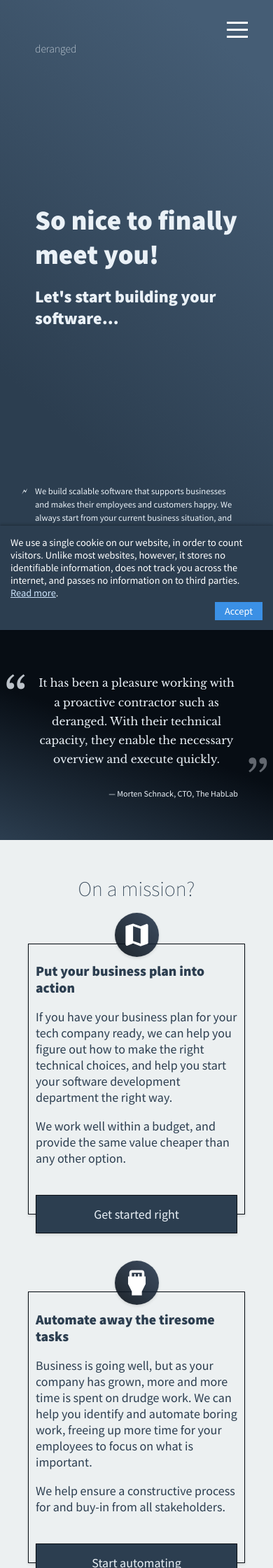
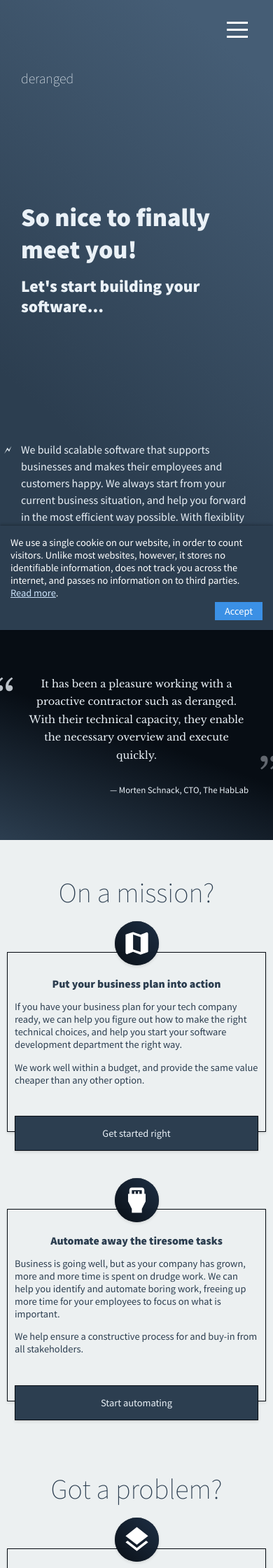
Before and after one commit to derangeddk/deranged.dk, a Jekyll site: the page built from index.html, in a window 390 px wide. Shown: the top 2240 px of the page at 70% size. Built offline with Jekyll 4.4.1, drawn with Linux system fonts in a browser that asks for light colours.

Commit message:
Improved responsiveness of home page

```diff
--- a/css/home.scss
+++ b/css/home.scss
@@ -14,6 +14,16 @@ permalink: /css/homestyle.css
   background-image: linear-gradient(40deg, #2c3e50 30%, #455d75 90%);
   color: #eaf1f7;
   position: relative;
+
+  @media (max-width: 1000px) {
+    padding: 100px 50px;
+  }
+  @media (max-width: 600px) {
+    padding: 100px 30px;
+    font-size: 0.95em;
+    height: auto;
+  }
+
   .logo {
     color: inherit;
     text-decoration: inherit;
@@ -28,10 +38,25 @@ permalink: /css/homestyle.css
     h1 {
       font-size: 2em;
       margin: 0;
+
+      @media (max-width: 400px) {
+        margin: 15px 0;
+      }
     }
     h2 {
       font-size: 1.3em;
       margin: 0;
+
+      @media (max-width: 400px) {
+        margin: 0 0 15px;
+      }
+    }
+
+    @media (max-width: 1200px) {
+      font-size: 2em;
+    }
+    @media (max-width: 900px) {
+      font-size: 1.6em;
     }
   }
   .quick-intro {
@@ -46,6 +71,10 @@ permalink: /css/homestyle.css
       left: -1.5em;
       top: 0;
     }
+
+    @media (max-width: 400px) {
+      margin-bottom: 25px;
+    }
   }
   .more-button {
     background-color: transparent;
@@ -58,20 +87,22 @@ permalink: /css/homestyle.css
     height: 48px;
     width: 48px;
     animation: upanddown 2.5s linear infinite alternate;
+
+    @media (max-width: 1000px) {
+      right: 50px;
+    }
+    @media (max-width: 600px) {
+      right: 30px;
+    }
   }
   @media screen and (max-width:768px) {
-    padding: 60px 50px 100px;
     .big-greeting {
-      h1 {font-size: 1.3em; margin-bottom: 20px;}
-      h2 {font-size: 0.8em}
+      font-size: 1.2em;
     }
     .more-button {
       bottom:30px;
       right: 30px;
     }
-  }
-  @media screen and (max-width: 539px) {
-    font-size: 12px;
   }
 }
 
@@ -134,10 +165,14 @@ permalink: /css/homestyle.css
     &:before {
       content: '— ';
     }
+
+    @media screen and (max-width: 539px) {
+      font-size: 1.15em;
+    }
   }
   @media screen and (max-width: 539px) {
-    padding: 30px 50px;
-    font-size: 12px;
+    padding: 30px 35px;
+    font-size: 0.7em;
   }
 }
 
@@ -157,6 +192,14 @@ permalink: /css/homestyle.css
     background: #375068;
     transform: scale(1.1);
   }
+
+  @media screen and (max-width: 539px) {
+    font-size: 1.2em;
+  }
+
+  @media (max-width: 400px) {
+    margin: 20px -25px;
+  }
 }
 
 .products-section {
@@ -166,10 +209,9 @@ permalink: /css/homestyle.css
   justify-content: center;
   align-items: center;
   @media screen and (max-width:767px) {
-    padding: 0 30px;
+    padding: 0 10px;
   }
   @media screen and (max-width: 539px) {
-    font-size: 12px;
     padding: 0;
   }
 }
@@ -206,7 +248,7 @@ permalink: /css/homestyle.css
     }
     img {
       transform: translateY(-45px) translateX(-45px);
-      /*background-color: rgba(7, 13, 20, 0.9);*/
+      background-color: rgba(7, 13, 20, 0.9);
       background-image: linear-gradient(45deg, rgba(7, 13, 20, 0.9), rgba(30, 49, 73, 0.85));
       padding: 10px;
       border-radius: 100%;
@@ -275,14 +317,27 @@ permalink: /css/homestyle.css
     .product {
       margin-bottom: 100px;
       margin-left: 10px;
-      font-size: 18px;
       width: auto;
       max-width: 500px;
       padding-bottom: 50px;
+
+      &:hover img {
+        transform: scale(1.1);
+        box-shadow: 0 0 3px rgba(0, 0, 0, 0.15), 0 3px 6px rgba(0, 0, 0, 0.15);
+        background-color: #070d14;
+      }
+
+      h1 {
+        text-align: center;
+        margin-top: 1.5em;
+      }
     }
   }
   @media screen and (max-width:539px) {
-    padding: 50px 30px;
+    padding: 50px 10px;
+  }
+  @media screen and (max-width: 400px) {
+    padding: 50px 0;
   }
 }
 
@@ -307,6 +362,9 @@ permalink: /css/homestyle.css
   }
   @media screen and (max-width: 539px) {
     padding: 50px 30px;
+  }
+  @media screen and (max-width: 400px) {
+    padding: 50px 10px;
   }
 }
 
@@ -365,6 +423,12 @@ permalink: /css/homestyle.css
       margin-left: 0;
     }
   }
+  @media screen and (max-width: 400px) {
+    .who-we-are-content {
+      padding-left: 10px;
+      padding-right: 10px;
+    }
+  }
 }
 
 .who-we-are-content {
```
